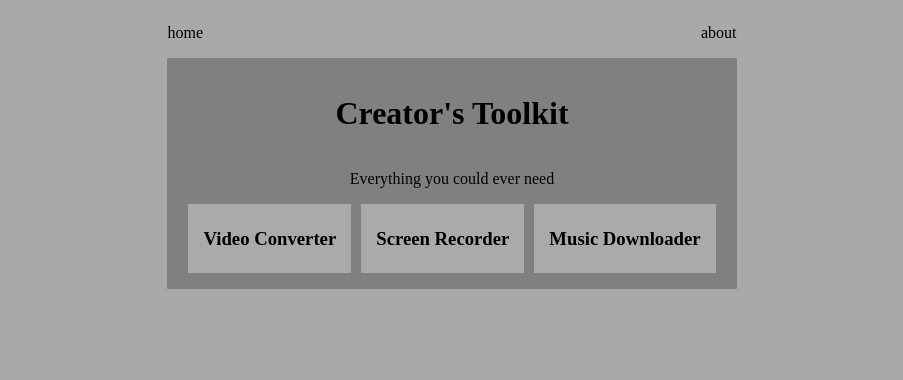
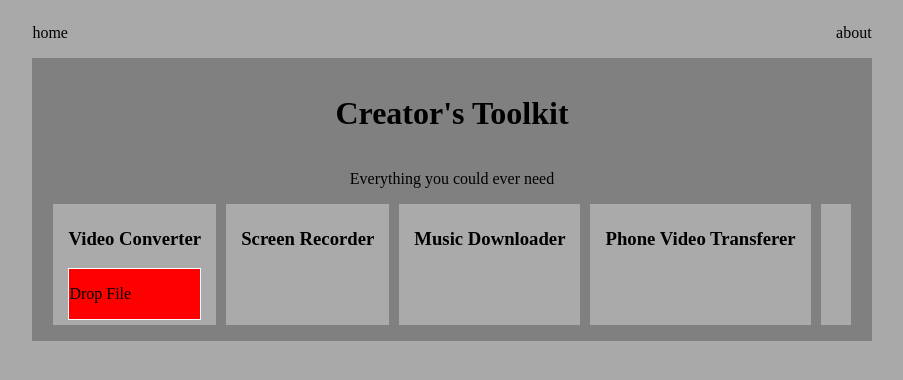
Before and after one commit to Etoad8473/creators_toolkit, a React (Create React App) app: page / in a window 1280 px wide. Shown: the top 380 px of the page, without its empty margins (188-1091 px from the left). Built offline with nearby package versions, Linux system fonts and the light colour scheme; the HTML template or start-up script is replaced by a standard one.

Commit message:
correctly adding files

```diff
--- a/src/App.js
+++ b/src/App.js
@@ -1,3 +1,5 @@
+import { VideoConverter } from "./components/videoConverter";
+
 
 function App() {
   return (
@@ -14,14 +16,18 @@ function App() {
         <h1>Creator's Toolkit</h1>
         <p>Everything you could ever need</p>
         <div className="toolbox">
-          <div className="tool">
-            <h3>Video Converter</h3>
-          </div>
+          <VideoConverter/>
           <div className="tool">
             <h3>Screen Recorder</h3>
           </div>
           <div className="tool">
             <h3>Music Downloader</h3>
+          </div>
+          <div className="tool">
+            <h3>Phone Video Transferer</h3>
+          </div>
+          <div className="tool">
+            <h3></h3>
           </div>
         </div>
       </div>
--- /dev/null
+++ b/src/components/videoConverter.js
@@ -0,0 +1,52 @@
+import React, { useState } from 'react'
+
+export const VideoConverter = () => {
+
+    const [fileName, setFileName] = useState(null);
+    const [errorMsg, setErrorMsg] = useState('');
+
+
+    const handleDrop = (e)=>{
+
+        e.preventDefault();
+        e.stopPropagation();
+
+        if(!e.dataTransfer){
+            setErrorMsg("no files found when dropped");
+            return;
+        }
+        if(e.dataTransfer.files.length > 1){
+            setErrorMsg("only drop one file");
+            return;
+        }
+
+        //get the file
+        const file = e.dataTransfer.files[0]
+
+        //set the fileName
+        if(file){
+            setFileName(file.name);
+        }
+    }
+
+    const handleDragOver = (e)=>{
+        e.preventDefault();
+    }
+
+
+
+  return (
+    <div className="tool">
+        <h3>Video Converter</h3>
+
+        <div
+            className='dropZone'
+            onDrop={(e)=>handleDrop(e)}
+            onDragOver={(e)=>handleDragOver(e)}
+        >
+            <p>{fileName===null?"Drop File" : `File name: ${fileName}`}</p>
+            <p>{errorMsg}</p>
+        </div>
+    </div>
+  )
+}
--- a/src/index.css
+++ b/src/index.css
@@ -31,3 +31,8 @@ body{
   padding: 5px 15px;
   background-color: rgb(170, 170, 170);
 }
+
+.dropZone{
+  border: 1px solid #fff;
+  background-color: red;
+}
```
Also changed, not shown: src/App.css (added).
